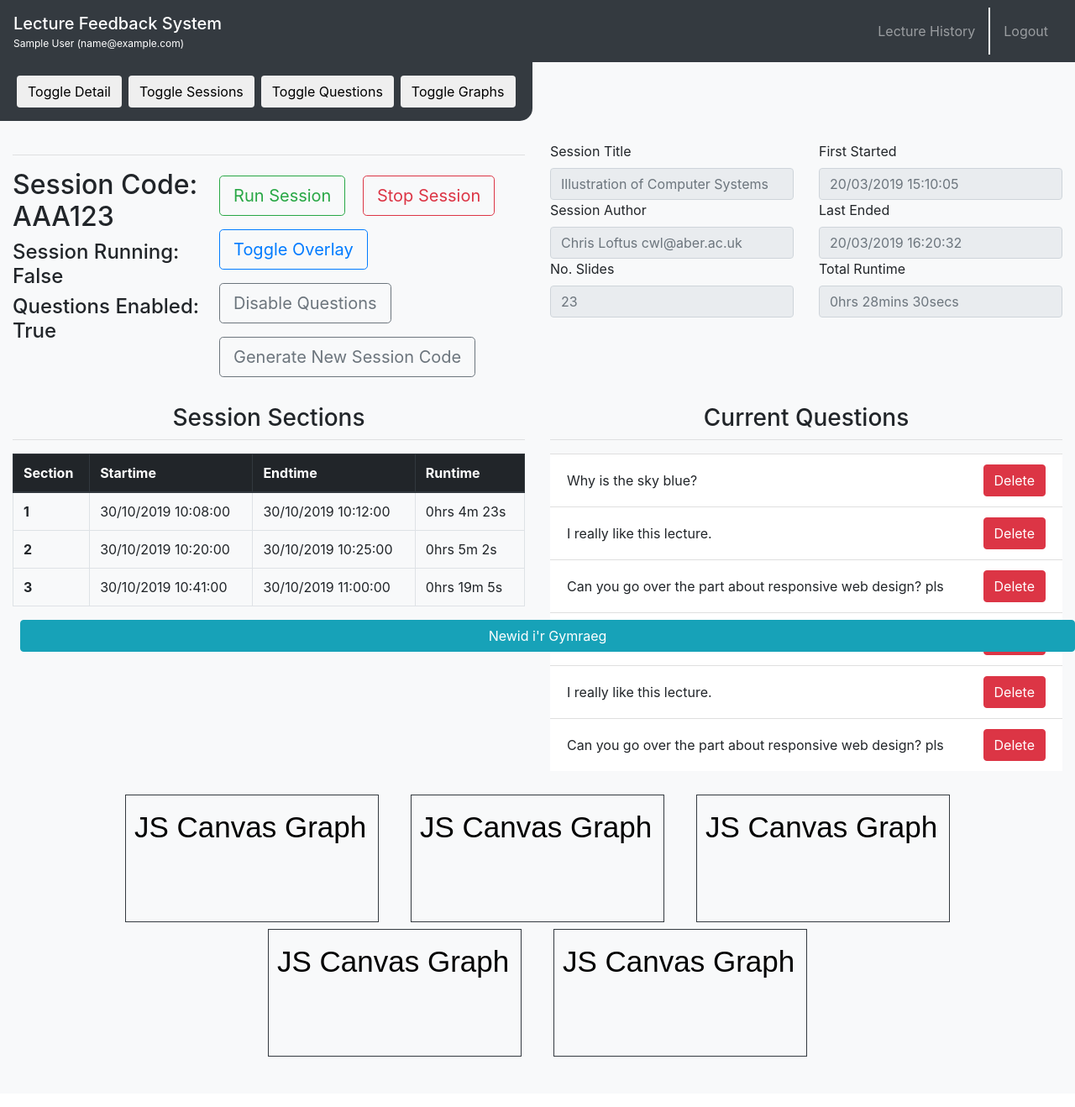
After one commit to MorganMWJ/feedback_system, a Django app: page /staff/lectures/4/ in a window 1280 px wide. The commit adds this page. Shown: the whole page at 84% size. Run offline with Django 3.2, Linux system fonts and the light colour scheme; the visitor is signed in with stand-in values (Sample User, id 1); data comes from the database, SQL or seed files in the repository; some libraries are stand-ins or nearby versions.

Commit message:
Added start of lecture detail page

```diff
--- a/feedback_system/staff/urls.py
+++ b/feedback_system/staff/urls.py
@@ -17,6 +17,8 @@ urlpatterns = [
     path('lectures/', views.index, name='index'),
     #/staff/lectures/new/
     path('lectures/new/', views.lecture_new, name='lecture_new'),
+    #/staff/lectures/?
+    path('lectures/<int:id>/', views.lecture_detail, name='lecture_detail'),
     #/staff/lectures/delete/?
     path('lectures/delete/<int:id>/', views.lecture_delete, name='lecture_delete'),
 ]
--- a/feedback_system/staff/views.py
+++ b/feedback_system/staff/views.py
@@ -72,6 +72,11 @@ def index(request):
     return render(request, 'staff/lecture_list.html', context)
 
 @login_required(login_url='/staff/login/')
+def lecture_detail(request, id=None):
+    instance = get_object_or_404(Lecture, id=id)
+    return render(request, 'staff/lecture_detail.html', {'lecture': instance})
+
+@login_required(login_url='/staff/login/')
 def lecture_delete(request, id=None):
     instance = get_object_or_404(Lecture, id=id)
     instance.delete()
--- a/feedback_system/templates/base_layout.html
+++ b/feedback_system/templates/base_layout.html
@@ -9,6 +9,7 @@
     <meta name="viewport" content="width=device-width, initial-scale=1, shrink-to-fit=no">
     {% load static %}
     {% load i18n %}
+
     <style>
       /*Code to get user under navbar title*/
       .navbar-brand small {
@@ -17,6 +18,9 @@
       }
       #id_lecture_pdf_file{
         margin-left: 1rem;
+      }
+      .rounded-bottom-right{
+        border-bottom-right-radius: 15px
       }
       /*Code to set background image*/
       /* body{
--- /dev/null
+++ b/feedback_system/templates/staff/lecture_detail.html
@@ -0,0 +1,186 @@
+{% extends 'base_layout.html' %}
+{% load i18n %}
+
+{% block title %}
+{% trans "Lecture History" %}
+{% endblock %}
+
+{% block content %}
+<nav class="navbar navbar-expand-lg navbar-dark bg-dark d-flex justify-content-between">
+  <span class="navbar-brand h2 mb-0">{% trans "Lecture Feedback System" %} <small>{% if user.is_authenticated %}{{user.get_full_name}} ({{user.email}}){% endif %}</small></span>
+  <div>
+    <ul class="navbar-nav mr-auto d-flex flex-row">
+      <li class="nav-item">
+        <a class="nav-link border-right border-white p-3" href="{% url 'staff:index' %}" role="button">{% trans "Lecture History" %}</a>
+      </li>
+      <li class="nav-item">
+        <a class="nav-link border-left border-white p-3" href="{% url 'staff:logout' %}" role="button">{% trans "Logout" %}</a>
+      </li>
+    </ul>
+  </div>
+</nav>
+
+<script src="https://ajax.googleapis.com/ajax/libs/jquery/3.3.1/jquery.min.js"></script>
+<script>
+  // window.onbeforeunload = function(){
+  //   //alert('Session is still active. Are you sure you want to leave?'); - doesnt work most of the time
+  //   //my text isnt being displayed browsers display default messages
+  //   return 'Session is still active. Are you sure you want to leave?';
+  // };
+
+  $(document).ready(function(){
+    $("#toggleDetailBtn").click(function(){
+      $("#detailDiv1").toggle();
+      $("#detailDiv2").toggle();
+    });
+  });
+  $(document).ready(function(){
+    $("#toggleSessionBtn").click(function(){
+      $("#sessionDiv").toggle();
+    });
+  });
+  $(document).ready(function(){
+    $("#toggleQuestionBtn").click(function(){
+      $("#questionDiv").toggle();
+    });
+  });
+  $(document).ready(function(){
+    $("#toggleGraphBtn").click(function(){
+      $("canvas").toggle();
+    });
+  });
+</script>
+
+<div class="container-fluid bg-light pb-3">
+  <div class="row">
+    <div class="col-sm-auto bg-dark d-flex flex-row p-3 rounded-bottom-right">
+      <button class="btn mx-1" type="button" id="toggleDetailBtn">Toggle Detail</button>
+      <button class="btn mx-1" type="button" id="toggleSessionBtn">Toggle Sessions</button>
+      <button class="btn mx-1" type="button" id="toggleQuestionBtn">Toggle Questions</button>
+      <button class="btn mx-1" type="button" id="toggleGraphBtn">Toggle Graphs</button>
+    </div>
+  </div>
+  <div class="row my-4 d-flex justify-content-center">
+    <div class="col-sm-6">
+      <hr />
+      <div class="d-flex justify-content-between">
+        <div>
+          <h2>{% trans "Session Code" %}: {{ lecture.session_code }}</h2>
+          <h4>{% trans "Session Running" %}: {{ lecture.is_running }}</h4>
+          <h4>{% trans "Questions Enabled" %}: {{ lecture.is_taking_questions }}</h4>
+        </div>
+        <div>
+          <button type="button" class="btn btn-lg btn-outline-success m-2">Run Session</button>
+          <button type="button" class="btn btn-lg btn-outline-danger m-2">Stop Session</button>
+          <button type="button" class="btn btn-lg btn-outline-primary m-2">Toggle Overlay</button>
+          <br />
+          <button type="button" class="btn btn-lg btn-outline-secondary m-2">Disable Questions</button>
+          <button type="button" class="btn btn-lg btn-outline-secondary m-2">Generate New Session Code</button>
+        </div>
+      </div>
+    </div>
+    <div class="col-sm-3" id="detailDiv1">
+      <form>
+        <div class="form-group">
+          <label for="exampleFormControl1">Session Title</label>
+          <input class="form-control" id="exampleFormControl1" type="text" placeholder="Illustration of Computer Systems" readonly>
+          <label for="exampleFormControl2">Session Author</label>
+          <input class="form-control" id="exampleFormControl2" type="text" placeholder="Chris Loftus cwl@aber.ac.uk" readonly>
+          <label for="exampleFormControl3">No. Slides</label>
+          <input class="form-control" id="exampleFormControl3" type="text" placeholder="23" readonly>
+        </div>
+    </div>
+    <div class="col-sm-3" id="detailDiv2">
+      <div class="form-group">
+        <label for="exampleFormControl8">First Started</label>
+        <input class="form-control" id="exampleFormControl8" type="text" placeholder="20/03/2019 15:10:05" readonly>
+        <label for="exampleFormControl7">Last Ended</label>
+        <input class="form-control" id="exampleFormControl7" type="text" placeholder="20/03/2019 16:20:32" readonly>
+        <label for="exampleFormControl6">Total Runtime</label>
+        <input class="form-control" id="exampleFormControl6" type="text" placeholder="0hrs 28mins 30secs" readonly>
+      </div>
+    </div>
+    </form>
+  </div>
+  <div class="row my-4  d-flex justify-content-center">
+    <div class="col-sm-6" id="sessionDiv">
+      <center>
+        <h3>Session Sections</h3>
+      </center>
+      <hr class="mt-0" />
+      <table class="table table-bordered">
+        <thead class="thead-dark">
+          <tr>
+            <th scope="col">Section</th>
+            <th scope="col">Startime</th>
+            <th scope="col">Endtime</th>
+            <th scope="col">Runtime</th>
+          </tr>
+        </thead>
+        <tbody>
+          <tr>
+            <th>1</th>
+            <td>30/10/2019 10:08:00</td>
+            <td>30/10/2019 10:12:00</td>
+            <td>0hrs 4m 23s</td>
+          </tr>
+          <tr>
+            <th>2</th>
+            <td>30/10/2019 10:20:00</td>
+            <td>30/10/2019 10:25:00</td>
+            <td>0hrs 5m 2s</td>
+          </tr>
+          <tr>
+            <th>3</th>
+            <td>30/10/2019 10:41:00</td>
+            <td>30/10/2019 11:00:00</td>
+            <td>0hrs 19m 5s</td>
+          </tr>
+        </tbody>
+      </table>
+    </div>
+    <div class="col-sm-6" id="questionDiv">
+      <center>
+        <h3>Current Questions</h3>
+      </center>
+      <hr class="mt-0" />
+
+      <ul class="list-group list-group-flush">
+        <li class="list-group-item d-flex justify-content-between align-items-center">Why is the sky blue? <button type="button" class="btn btn-danger ml-1">Delete</button></li>
+        <li class="list-group-item d-flex justify-content-between align-items-center">I really like this lecture.<button type="button" class="btn btn-danger ml-1">Delete</button></li>
+        <li class="list-group-item d-flex justify-content-between align-items-center">Can you go over the part about responsive web design? pls<button type="button" class="btn btn-danger ml-1">Delete</button></li>
+        <li class="list-group-item d-flex justify-content-between align-items-center">Why is the sky blue? <button type="button" class="btn btn-danger ml-1">Delete</button></li>
+        <li class="list-group-item d-flex justify-content-between align-items-center">I really like this lecture.<button type="button" class="btn btn-danger ml-1">Delete</button></li>
+        <li class="list-group-item d-flex justify-content-between align-items-center">Can you go over the part about responsive web design? pls<button type="button" class="btn btn-danger ml-1">Delete</button></li>
+      </ul>
+    </div>
+  </div>
+  <div class="row my-4  d-flex justify-content-center">
+    <div class="col-sm-auto">
+      <canvas id="canvas1" class="border border-dark  m-1"></canvas>
+    </div>
+    <div class="col-sm-auto">
+      <canvas id="canvas2" class="border border-dark  m-1"></canvas>
+    </div>
+    <div class="col-sm-auto">
+      <canvas id="canvas3" class="border border-dark  m-1"></canvas>
+    </div>
+    <div class="col-sm-auto">
+      <canvas id="canvas4" class="border border-dark  m-1"></canvas>
+    </div>
+    <div class="col-sm-auto">
+      <canvas id="canvas5" class="border border-dark  m-1"></canvas>
+    </div>
+  </div>
+</div>
+</div>
+
+<script>
+  for (var i = 1; i < 6; i++) {
+    var canvas = document.getElementById("canvas" + i.toString());
+    var ctx = canvas.getContext("2d");
+    ctx.font = "35px Arial";
+    ctx.fillText("JS Canvas Graph", 10, 50);
+  }
+</script>
+{% endblock %}
--- a/feedback_system/templates/staff/lecture_list.html
+++ b/feedback_system/templates/staff/lecture_list.html
@@ -22,7 +22,7 @@
 
 <div class="container-fluid bg-light pb-3">
   <div class="row">
-    <div class="col-sm-auto bg-dark d-flex flex-row"">
+    <div class="col-sm-auto bg-dark d-flex flex-row rounded-bottom-right">
       <form method="GET" action="" class="form-inline my-2 my-lg-0">
         <input class="form-control mr-sm-2" type="search" name="q" placeholder="{% trans 'Search' %}" value="{{ request.GET.q }}" aria-label="Search">
         <button class="btn btn-outline-success my-2 my-sm-0" type="submit">{% trans "Search" %}</button>
@@ -39,7 +39,7 @@
           <div class="row d-flex justify-content-between">
             <div class="col-sm-auto d-flex flex-column">
               <div>
-                <a href="#" class="mr-2 h4">{{ lecture.title }}</a>
+                <a href="{% url 'staff:lecture_detail' lecture.id %}" class="mr-2 h4">{{ lecture.title }}</a>
               </div>
               <div>
                 <span class="h5">{{ lecture.getFirstStartDate }}</span>
```
